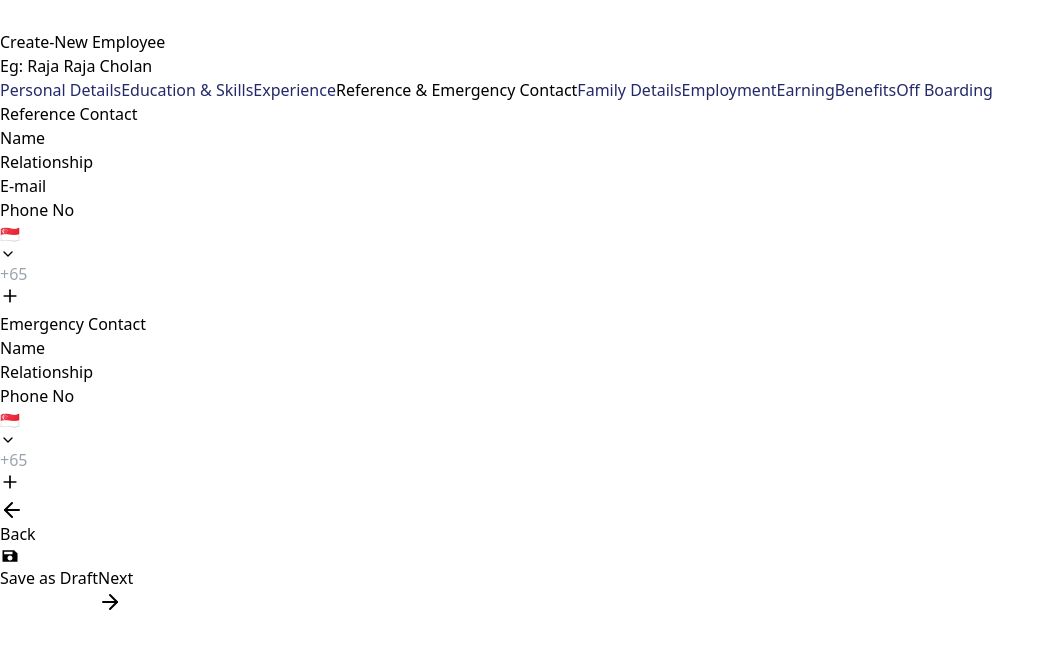
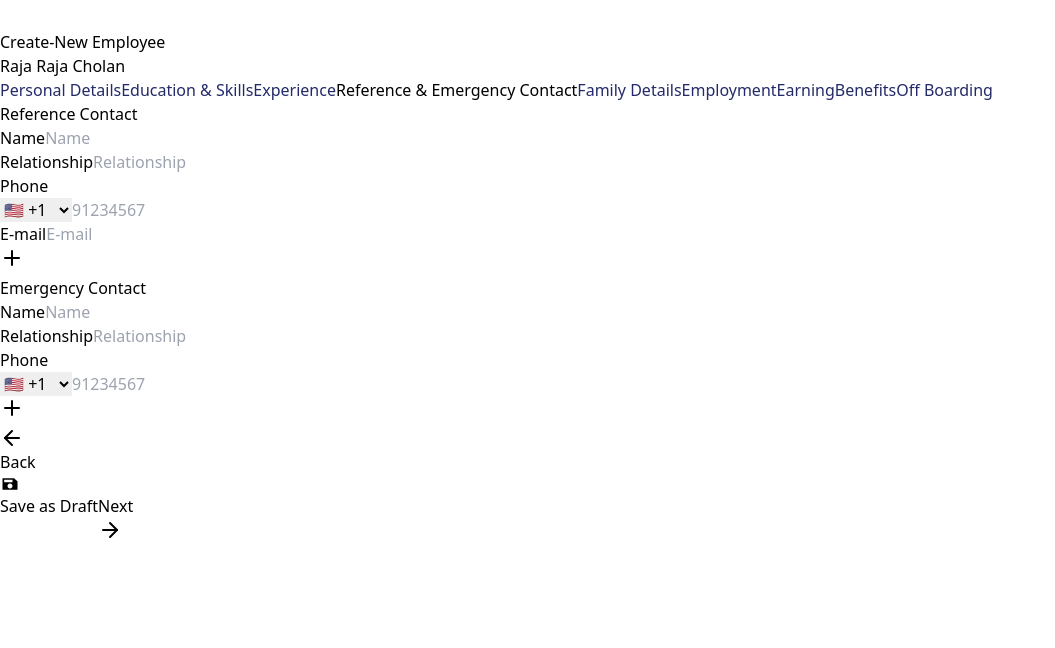
Before and after one commit to DHANUNJAY965/Employee-Onboarding-System, a React (Vite) app: page / in a window 1280 px wide. Both pictures are taken after a click on the button "Reference & Emergency Contact". Shown: the top 648 px of the page, without its empty margins (0-1055 px from the left). Built offline with nearby package versions, Linux system fonts and the light colour scheme.

Commit message:
added the state to components

```diff
--- a/src/App.jsx
+++ b/src/App.jsx
@@ -3,7 +3,7 @@ import PageHeader from "./components/Header";
 import EmployeeFormTabs from "./components/EmployeeFormTabs";
 
 const App = () => {
-  const [userName, setUserName] = React.useState("Eg: Raja Raja Cholan");
+  const [userName, setUserName] = React.useState("Raja Raja Cholan");
   return (
     <>
       <div className="w-screen h-screen overflow-hidden flex flex-col">
--- a/src/components/ContactForm.jsx
+++ b/src/components/ContactForm.jsx
@@ -1,227 +1,190 @@
-import  { useState } from "react";
-import { ChevronDown, Plus, Minus } from "lucide-react";
+import React, { useState, useRef, useEffect } from 'react';
+import { X, Plus, Minus } from 'lucide-react';
 
 const countries = [
-  { code: "SG", name: "Singapore", flag: "🇸🇬", extension: "+65" },
-  { code: "MY", name: "Malaysia", flag: "🇲🇾", extension: "+60" },
-  { code: "ID", name: "Indonesia", flag: "🇮🇩", extension: "+62" },
-  { code: "TH", name: "Thailand", flag: "🇹🇭", extension: "+66" },
-  { code: "VN", name: "Vietnam", flag: "🇻🇳", extension: "+84" },
+  { name: 'United States', code: '+1', flag: '🇺🇸' },
+  { name: 'Canada', code: '+1', flag: '🇨🇦' },
+  { name: 'United Kingdom', code: '+44', flag: '🇬🇧' },
+  { name: 'India', code: '+91', flag: '🇮🇳' },
+  { name: 'Australia', code: '+61', flag: '🇦🇺' },
 ];
 
-const ContactForm = () => {
-  const [referenceContacts, setReferenceContacts] = useState([
-    { name: "", relationship: "", phone: "", country: countries[0], email: "" },
-  ]);
-  const [emergencyContacts, setEmergencyContacts] = useState([
-    { name: "", relationship: "", phone: "", country: countries[0] },
-  ]);
-  const [showReferenceDropdown, setShowReferenceDropdown] = useState({});
-  const [showEmergencyDropdown, setShowEmergencyDropdown] = useState({});
+const ContactForm = ({ data, setData }) => {
 
-  const addReferenceContact = () => {
-    setReferenceContacts([
-      ...referenceContacts,
-      {
-        name: "",
-        relationship: "",
-        phone: "",
-        country: countries[0],
-        email: "",
-      },
-    ]);
-  };
+  const [referenceContacts, setReferenceContacts] = useState(
+    data?.referenceContacts || [
+      { name: '', relationship: '', phone: '', email: '', countryCode: countries[0].code },
+    ]
+  );
 
-  const removeLastReferenceContact = () => {
-    if (referenceContacts.length > 1) {
-      setReferenceContacts(referenceContacts.slice(0, -1));
+  const [emergencyContacts, setEmergencyContacts] = useState(
+    data?.emergencyContacts || [
+      { name: '', relationship: '', phone: '', countryCode: countries[0].code },
+    ]
+  );
+
+
+  useEffect(() => {
+    setData({
+      referenceContacts,
+      emergencyContacts
+    });
+  }, [referenceContacts, emergencyContacts]);
+
+  const handleInputChange = (type, index, field, value) => {
+    if (type === 'reference') {
+      const newContacts = [...referenceContacts];
+      newContacts[index][field] = value;
+      setReferenceContacts(newContacts);
+    } else {
+      const newContacts = [...emergencyContacts];
+      newContacts[index][field] = value;
+      setEmergencyContacts(newContacts);
     }
   };
 
-  const addEmergencyContact = () => {
-    setEmergencyContacts([
-      ...emergencyContacts,
-      { name: "", relationship: "", phone: "", country: countries[0] },
-    ]);
+  const addContact = (type) => {
+    const newContact = {
+      name: '',
+      relationship: '',
+      phone: '',
+      countryCode: countries[0].code,
+      ...(type === 'reference' ? { email: '' } : {}),
     };
 
-  const removeLastEmergencyContact = () => {
-    if (emergencyContacts.length > 1) {
-      setEmergencyContacts(emergencyContacts.slice(0, -1));
+    if (type === 'reference') {
+      setReferenceContacts([...referenceContacts, newContact]);
+    } else {
+      setEmergencyContacts([...emergencyContacts, newContact]);
     }
   };
 
-  const ContactSection = ({
-    title,
-    contacts,
-    setContacts,
-    showDropdown,
-    setShowDropdown,
-    addContact,
-    removeContact,
-    includeEmail,
-  }) => {
-    const handleCountrySelect = (index, country) => {
-      const updatedContacts = [...contacts];
-      updatedContacts[index].country = country;
-      setContacts(updatedContacts);
-      setShowDropdown({ ...showDropdown, [index]: false });
+  const removeContact = (type, index) => {
+    if (type === 'reference') {
+      const newContacts = [...referenceContacts];
+      newContacts.splice(index, 1);
+      setReferenceContacts(newContacts);
+    } else {
+      const newContacts = [...emergencyContacts];
+      newContacts.splice(index, 1);
+      setEmergencyContacts(newContacts);
+    }
   };
 
+  const handleCountryChange = (type, index, newCode) => {
+    if (type === 'reference') {
+      const newContacts = [...referenceContacts];
+      newContacts[index].countryCode = newCode;
+      setReferenceContacts(newContacts);
+    } else {
+      const newContacts = [...emergencyContacts];
+      newContacts[index].countryCode = newCode;
+      setEmergencyContacts(newContacts);
+    }
+  };
+
+  const ContactSection = ({ type, contacts, showEmail = false }) => (
+    <div className="mb-8">
+      <h2 className="text-2xl font-medium text-gray-800 mb-6">
+        {type === 'reference' ? 'Reference Contact' : 'Emergency Contact'}
+      </h2>
+      {contacts.map((contact, index) => {
+        const nameRef = useRef(null);
+        const relationshipRef = useRef(null);
+        const phoneRef = useRef(null);
+        const emailRef = useRef(null);
+
         return (
-      <div className="mb-8">
-        <h2 className="text-xl font-semibold text-gray-800 mb-6">{title}</h2>
-        <div className="space-y-6">
-          {contacts.map((contact, index) => (
-            <div key={index} className="">
-              <div className="grid grid-cols-5 gap-24">
-                <div className="w-64">
-                  <label className="text-[18px] leading-[27px] font-poppins font-normal text-black mb-2">
-                    Name
-                  </label>
+          <div key={index} className="grid grid-cols-1 md:grid-cols-5 gap-4 mb-4 relative">
+            <div>
+              <label className="block text-gray-700 text-sm font-medium mb-1">Name</label>
               <input
                 type="text"
-                    className="h-12 bg-white rounded-lg shadow-[4px_4px_4px_rgba(0,0,0,0.08),-1px_-1px_4px_rgba(0,0,0,0.08)] px-4 text-gray-700"
-                    value={contact.name}
-                    onChange={(e) => {
-                      const updatedContacts = [...contacts];
-                      updatedContacts[index].name = e.target.value;
-                      setContacts(updatedContacts);
-                    }}
+                defaultValue={contact.name}
+                onBlur={(e) => handleInputChange(type, index, 'name', e.target.value)}
+                ref={nameRef}
+                placeholder="Name"
+                className="w-full h-[46px] bg-white shadow rounded-lg text-gray-700 text-[18px] font-light tracking-wider pl-3"
               />
             </div>
-                <div className="w-64">
-                  <label className="text-[18px] leading-[27px] font-poppins font-normal text-black mb-2">
-                    Relationship
-                  </label>
+            <div>
+              <label className="block text-gray-700 text-sm font-medium mb-1">Relationship</label>
               <input
                 type="text"
-                    className="h-12 bg-white rounded-lg shadow-[4px_4px_4px_rgba(0,0,0,0.08),-1px_-1px_4px_rgba(0,0,0,0.08)] px-4 text-gray-700"
-                    value={contact.relationship}
-                    onChange={(e) => {
-                      const updatedContacts = [...contacts];
-                      updatedContacts[index].relationship = e.target.value;
-                      setContacts(updatedContacts);
-                    }}
+                defaultValue={contact.relationship}
+                onBlur={(e) => handleInputChange(type, index, 'relationship', e.target.value)}
+                ref={relationshipRef}
+                placeholder="Relationship"
+                className="w-full h-[46px] bg-white shadow rounded-lg text-gray-700 text-[18px] font-light tracking-wider pl-3"
               />
             </div>
-                {includeEmail && (
-                  <div className="w-64">
-                    <label className="text-[18px] leading-[27px] font-poppins font-normal text-black mb-2">
-                      E-mail
-                    </label>
+            <div className="relative">
+              <label className="block text-gray-700 text-sm font-medium mb-1">Phone</label>
+              <div className="flex">
+                <select
+                  value={contact.countryCode}
+                  onChange={(e) => handleCountryChange(type, index, e.target.value)}
+                  className="h-[46px] bg-white shadow rounded-l-lg pl-3 text-gray-700"
+                >
+                  {countries.map((country) => (
+                    <option key={country.code} value={country.code}>
+                      {country.flag} {country.code}
+                    </option>
+                  ))}
+                </select>
+                <input
+                  type="text"
+                  defaultValue={contact.phone}
+                  onBlur={(e) => handleInputChange(type, index, 'phone', e.target.value)}
+                  ref={phoneRef}
+                  placeholder="91234567"
+                  className="w-full h-[46px] bg-white shadow rounded-r-lg text-gray-700 text-[18px] font-light tracking-wider pl-3"
+                />
+              </div>
+            </div>
+            {showEmail && (
+              <div>
+                <label className="block text-gray-700 text-sm font-medium mb-1">E-mail</label>
                 <input
                   type="email"
-                      className="h-12 bg-white rounded-lg shadow-[4px_4px_4px_rgba(0,0,0,0.08),-1px_-1px_4px_rgba(0,0,0,0.08)] px-4 text-gray-700"
-                      value={contact.email}
-                      onChange={(e) => {
-                        const updatedContacts = [...contacts];
-                        updatedContacts[index].email = e.target.value;
-                        setContacts(updatedContacts);
-                      }}
+                  defaultValue={contact.email}
+                  onBlur={(e) => handleInputChange(type, index, 'email', e.target.value)}
+                  ref={emailRef}
+                  placeholder="E-mail"
+                  className="w-full h-[46px] bg-white shadow rounded-lg text-gray-700 text-[18px] font-light tracking-wider pl-3"
                 />
               </div>
             )}
-                <div className="w-64">
-                  <label className="text-[18px] leading-[27px] font-poppins font-normal text-black mb-2">
-                    Phone No
-                  </label>
-                  <div className="flex">
-                    <div className="relative">
+            <div className="flex items-center mt-6 space-x-2">
+              {index === contacts.length - 1 && (
+                <>
                   <button
-                        className="h-12 px-3 bg-white rounded-l-lg shadow-[4px_4px_4px_rgba(0,0,0,0.08),-1px_-1px_4px_rgba(0,0,0,0.08)] flex items-center gap-2 border-r border-gray-100"
-                        onClick={() =>
-                          setShowDropdown({
-                            ...showDropdown,
-                            [index]: !showDropdown[index],
-                          })
-                        }
+                    onClick={() => addContact(type)}
+                    className="flex items-center justify-center w-8 h-8 bg-blue-400 rounded-full hover:bg-blue-500 transition-colors"
                   >
-                        <span className="text-lg">{contact.country.flag}</span>
-                        <ChevronDown size={16} className="text-gray-400" />
+                    <Plus className="w-5 h-5 text-white" />
                   </button>
-                      {showDropdown[index] && (
-                        <div className="absolute top-full left-0 mt-1 w-48 bg-white rounded-lg shadow-lg z-10">
-                          {countries.map((country) => (
-                            <button
-                              key={country.code}
-                              className=" px-4 py-2 text-left hover:bg-gray-50 flex items-center gap-2"
-                              onClick={() =>
-                                handleCountrySelect(index, country)
-                              }
-                            >
-                              <span className="text-lg">{country.flag}</span>
-                              <span className="text-sm">{country.name}</span>
-                              <span className="text-gray-400 text-sm ml-auto">
-                                {country.extension}
-                              </span>
-                            </button>
-                          ))}
-                        </div>
-                      )}
-                    </div>
-                    <input
-                      type="text"
-                      className="flex-1 h-12 bg-white rounded-r-lg shadow-[4px_4px_4px_rgba(0,0,0,0.08),-1px_-1px_4px_rgba(0,0,0,0.08)] px-4 text-gray-700"
-                      value={contact.phone}
-                      placeholder={contact.country.extension}
-                      onChange={(e) => {
-                        const updatedContacts = [...contacts];
-                        updatedContacts[index].phone = e.target.value;
-                        setContacts(updatedContacts);
-                      }}
-                    />
-                  </div>
-                </div>
-              </div>
-              {index === contacts.length - 1 && (
-                <div className="flex w-fit mx-auto items-end gap-2 pt-4 mb-[2px]">
                   {contacts.length > 1 && (
                     <button
-                      onClick={removeContact}
-                      className="w-10 h-10 bg-red-400 rounded-full flex items-center justify-center text-white hover:bg-red-500 transition-colors shadow-lg"
+                      onClick={() => removeContact(type, index)}
+                      className="flex items-center justify-center w-8 h-8 bg-red-400 rounded-full hover:bg-red-500 transition-colors"
                     >
-                      <Minus size={20} />
+                      <Minus className="w-5 h-5 text-white" />
                     </button>
                   )}
-                  <button
-                    onClick={addContact}
-                    className="w-10 h-10 bg-blue-400 rounded-full flex items-center justify-center text-white hover:bg-blue-500 transition-colors shadow-lg"
-                  >
-                    <Plus size={20} />
-                  </button>
-                </div>
+                </>
               )}
-            </div>
-          ))}
             </div>
           </div>
         );
-  };
+      })}
+    </div>
+  );
 
   return (
-    <div className="p-6 max-w-6xl">
-      <ContactSection
-        title="Reference Contact"
-        contacts={referenceContacts}
-        setContacts={setReferenceContacts}
-        showDropdown={showReferenceDropdown}
-        setShowDropdown={setShowReferenceDropdown}
-        addContact={addReferenceContact}
-        removeContact={removeLastReferenceContact}
-        includeEmail={true}
-      />
-
-      <ContactSection
-        title="Emergency Contact"
-        contacts={emergencyContacts}
-        setContacts={setEmergencyContacts}
-        showDropdown={showEmergencyDropdown}
-        setShowDropdown={setShowEmergencyDropdown}
-        addContact={addEmergencyContact}
-        removeContact={removeLastEmergencyContact}
-        includeEmail={false}
-      />
+    <div className="max-w-7xl mx-auto p-6">
+      <ContactSection type="reference" contacts={referenceContacts} showEmail={true} />
+      <ContactSection type="emergency" contacts={emergencyContacts} />
     </div>
   );
 };
--- a/src/components/EmployeeFormTabs.jsx
+++ b/src/components/EmployeeFormTabs.jsx
@@ -119,6 +119,7 @@ const EmployeeFormTabs = ({setUserName}) => {
             setData={(data) => handleFormDataChange("maritalStatus", data)}
           />
         ) }
+        {/* && console.log("the contact details are :",formData.contact) */}
         {activeTab === 6 && (
           <EmployeeForm
             data={formData.employment}
@@ -130,13 +131,15 @@ const EmployeeFormTabs = ({setUserName}) => {
             data={formData.earning}
             setData={(data) => handleFormDataChange("earning", data)}
           />
-        )}
+        ) }
+        {/* && console.log("the contact details are :",formData.employment) */}
         {activeTab === 8 && (
           <LeaveBenefitsTable
             data={formData.Benefits}
             setData={(data) => handleFormDataChange("Benefits", data)}
           />
         )}
+        {/* && console.log("the contact details are :",formData.earning) */}
         {activeTab === 9 && (
           <OffBoard
             data={formData.earning}
--- a/src/components/Header.jsx
+++ b/src/components/Header.jsx
@@ -33,11 +33,11 @@ const PageHeader = ({userName}) => {
           </svg>
         </button>
 
-        {/* Page title */}
+
         <h1 className="text-xl font-medium text-gray-800">Create-New Employee</h1>
       </div>
 
-      {/* User name */}
+
       <div className="text-lg text-gray-700">{userName}</div>
     </header>
   );
--- a/src/components/MaritalStatusForm.jsx
+++ b/src/components/MaritalStatusForm.jsx
@@ -1,15 +1,39 @@
-import React, { useState } from 'react';
+import React, { useState, useEffect } from 'react';
 
-const MaritalStatusForm = () => {
-  const [maritalStatus, setMaritalStatus] = useState('');
+const MaritalStatusForm = ({ data, setData }) => {
+  // Initialize state with props data or default values
+  const [formState, setFormState] = useState({
+    maritalStatus: 'Single',
+    spouseEmploymentStatus: '',
+    numberOfChildren: '',
+    childName: '',
+    childRelationship: '',
+    childDateOfBirth: '',
+    otherStatus: '',
+    ...data
+  });
+
   const [isDropdownOpen, setIsDropdownOpen] = useState(false);
-  const [otherStatus, setOtherStatus] = useState('');
-
   const maritalOptions = ['Single', 'Married', 'Others', 'Prefer not to say'];
 
+
+  useEffect(() => {
+    setData(formState);
+  }, [formState]);
+
   const handleStatusChange = (status) => {
-    setMaritalStatus(status);
+    setFormState(prev => ({
+      ...prev,
+      maritalStatus: status
+    }));
     setIsDropdownOpen(false);
+  };
+
+  const handleInputChange = (field, value) => {
+    setFormState(prev => ({
+      ...prev,
+      [field]: value
+    }));
   };
 
   return (
@@ -21,7 +45,7 @@ const MaritalStatusForm = () => {
             onClick={() => setIsDropdownOpen(!isDropdownOpen)}
             className="w-[204px] h-[46px] bg-white shadow-[4px_4px_4px_rgba(0,0,0,0.25),-1px_-1px_4px_rgba(0,0,0,0.25)] rounded-lg text-gray-700 text-[18px] font-light tracking-wider pl-3 text-left relative"
           >
-            {maritalStatus || 'Single'}
+            {formState.maritalStatus || 'Single'}
             <span className="absolute right-3 top-1/2 transform -translate-y-1/2">▼</span>
           </button>
 
@@ -41,7 +65,7 @@ const MaritalStatusForm = () => {
         </div>
       </div>
 
-      {maritalStatus === 'Married' && (
+      {formState.maritalStatus === 'Married' && (
         <div>
           <h2 className="text-black text-lg font-normal mb-6">Family Details</h2>
           <div className="grid grid-cols-4 gap-x-8">
@@ -49,6 +73,8 @@ const MaritalStatusForm = () => {
               <label className="text-black text-lg mb-2">Spouse Employment Status</label>
               <input
                 type="text"
+                value={formState.spouseEmploymentStatus}
+                onChange={(e) => handleInputChange('spouseEmploymentStatus', e.target.value)}
                 placeholder="Select Marital Status"
                 className="w-[204px] h-[46px] bg-white shadow-[4px_4px_4px_rgba(0,0,0,0.25),-1px_-1px_4px_rgba(0,0,0,0.25)] rounded-lg text-gray-700 text-[18px] font-light tracking-wider pl-3"
               />
@@ -57,6 +83,8 @@ const MaritalStatusForm = () => {
               <label className="text-black text-lg mb-2">No. of Children</label>
               <input
                 type="text"
+                value={formState.numberOfChildren}
+                onChange={(e) => handleInputChange('numberOfChildren', e.target.value)}
                 className="w-[204px] h-[46px] bg-white shadow-[4px_4px_4px_rgba(0,0,0,0.25),-1px_-1px_4px_rgba(0,0,0,0.25)] rounded-lg text-gray-700 text-[18px] font-light tracking-wider pl-3"
               />
             </div>
@@ -64,6 +92,8 @@ const MaritalStatusForm = () => {
               <label className="text-black text-lg mb-2">Name</label>
               <input
                 type="text"
+                value={formState.childName}
+                onChange={(e) => handleInputChange('childName', e.target.value)}
                 className="w-[204px] h-[46px] bg-white shadow-[4px_4px_4px_rgba(0,0,0,0.25),-1px_-1px_4px_rgba(0,0,0,0.25)] rounded-lg text-gray-700 text-[18px] font-light tracking-wider pl-3"
               />
             </div>
@@ -71,6 +101,8 @@ const MaritalStatusForm = () => {
               <label className="text-black text-lg mb-2">Relationship</label>
               <input
                 type="text"
+                value={formState.childRelationship}
+                onChange={(e) => handleInputChange('childRelationship', e.target.value)}
                 placeholder="Child 1"
                 className="w-[204px] h-[46px] bg-white shadow-[4px_4px_4px_rgba(0,0,0,0.25),-1px_-1px_4px_rgba(0,0,0,0.25)] rounded-lg text-gray-700 text-[18px] font-light tracking-wider pl-3"
               />
@@ -80,6 +112,8 @@ const MaritalStatusForm = () => {
               <div className="relative">
                 <input
                   type="date"
+                  value={formState.childDateOfBirth}
+                  onChange={(e) => handleInputChange('childDateOfBirth', e.target.value)}
                   placeholder="dd/mm/yyyy"
                   className="w-[204px] h-[46px] bg-white shadow-[4px_4px_4px_rgba(0,0,0,0.25),-1px_-1px_4px_rgba(0,0,0,0.25)] rounded-lg text-gray-700 text-[18px] font-light tracking-wider pl-3 pr-10"
                 />
@@ -89,13 +123,13 @@ const MaritalStatusForm = () => {
         </div>
       )}
 
-      {maritalStatus === 'Others' && (
+      {formState.maritalStatus === 'Others' && (
         <div className="flex flex-col">
           <label className="text-black text-lg mb-2">Others</label>
           <input
             type="text"
-            value={otherStatus}
-            onChange={(e) => setOtherStatus(e.target.value)}
+            value={formState.otherStatus}
+            onChange={(e) => handleInputChange('otherStatus', e.target.value)}
             className="w-[204px] h-[46px] bg-white shadow-[4px_4px_4px_rgba(0,0,0,0.25),-1px_-1px_4px_rgba(0,0,0,0.25)] rounded-lg text-gray-700 text-[18px] font-light tracking-wider pl-3"
           />
         </div>
```
Also changed, not shown: src/components/EmployeeForm.jsx (+144 -58 lines). Lines whose indentation alone changed are shown as unchanged.
